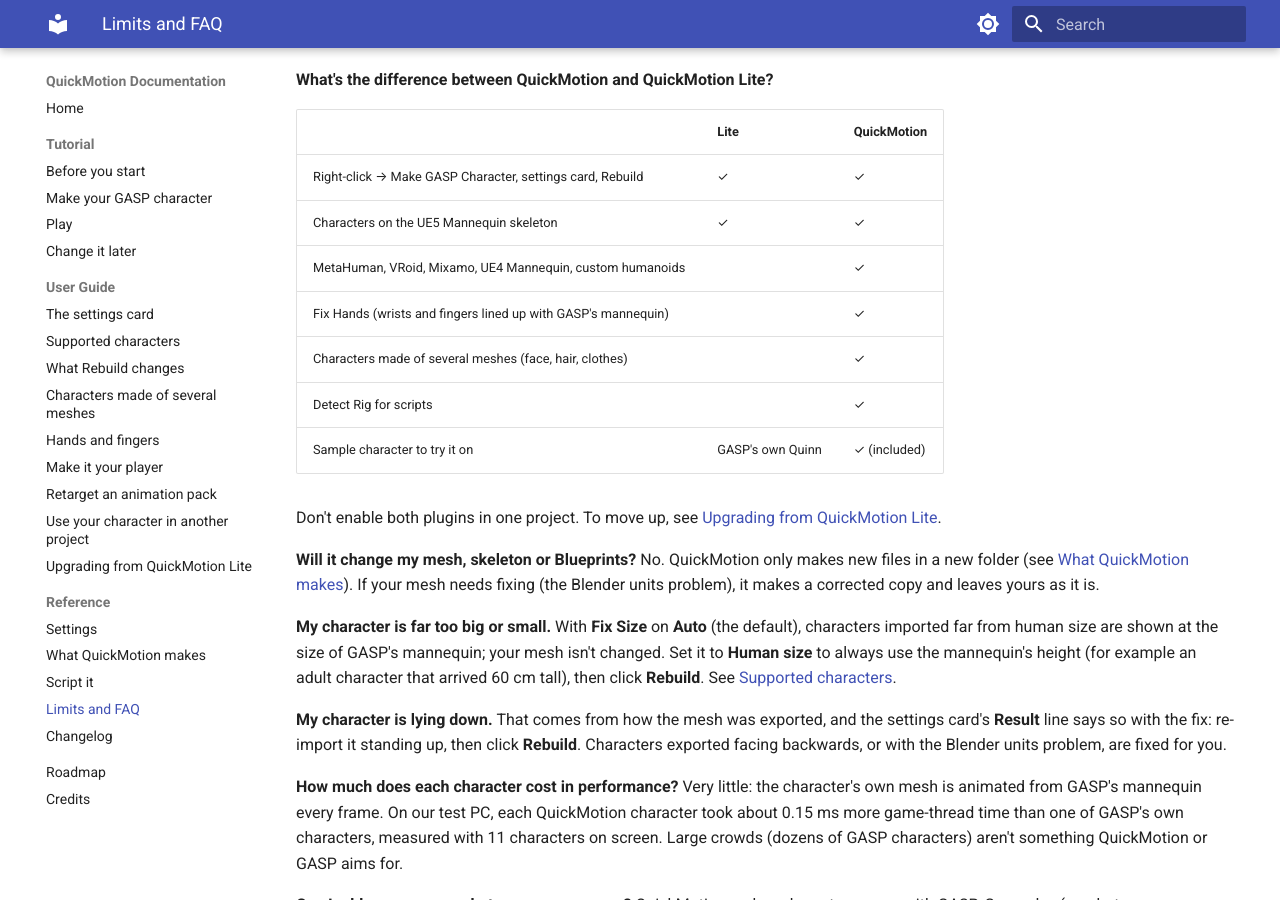
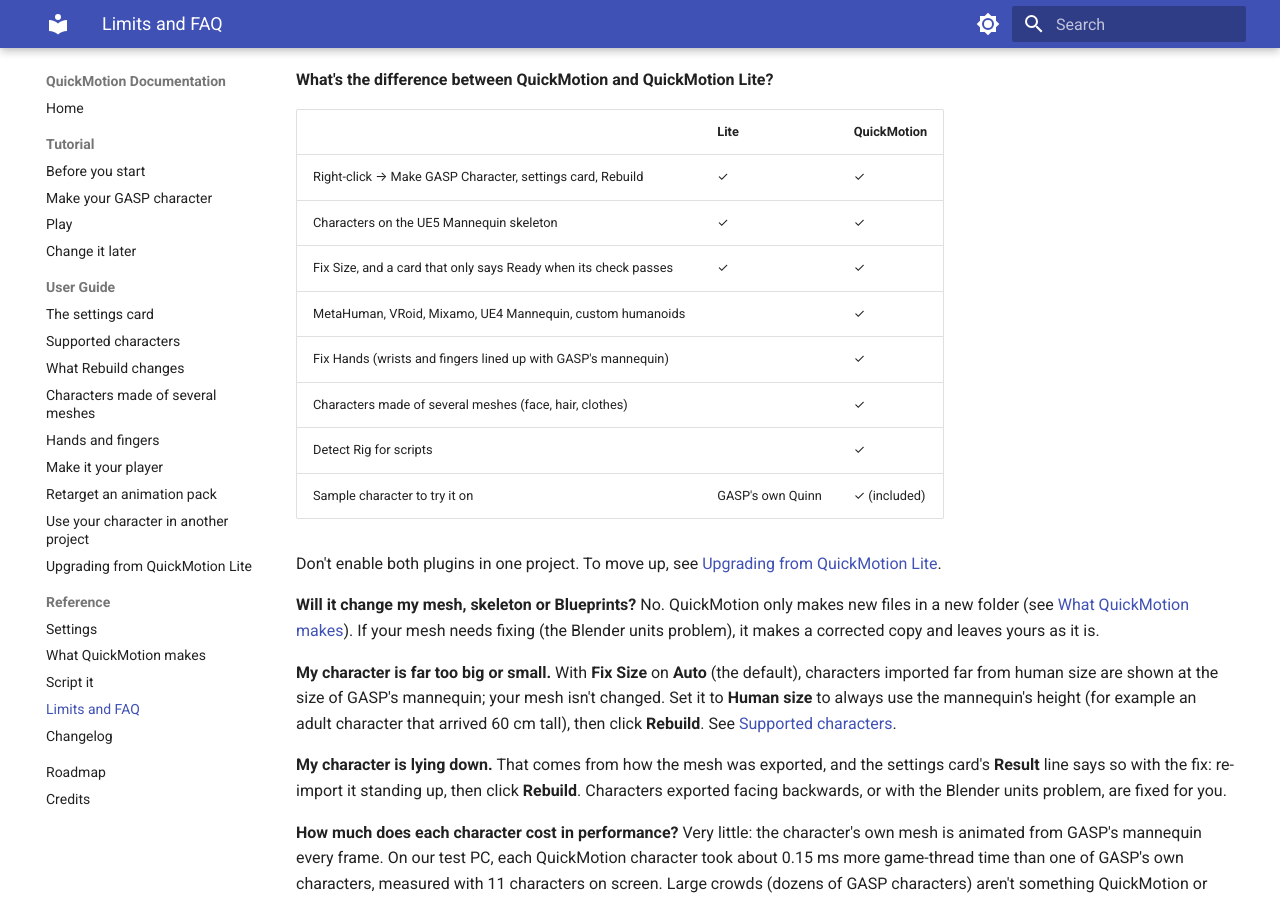
Before and after one commit to QuickSystemsTeam/QuickMotion, an MkDocs documentation site: the page built from docs/reference/limits-and-faq.md, in a window 1280 px wide and 900 px high, scrolled down 365 px. Built offline with MkDocs 1.6.1 and Material for MkDocs 9.7.7, drawn with Linux system fonts in a browser that asks for light colours.

Commit message:
Lite comparison: Fix Size and the build check in both

```diff
--- a/docs/reference/limits-and-faq.md
+++ b/docs/reference/limits-and-faq.md
@@ -22,6 +22,7 @@ Quadrupeds, creatures with extra limbs and other non-humanoids don't work.
 |---|---|---|
 | Right-click → Make GASP Character, settings card, Rebuild | ✓ | ✓ |
 | Characters on the UE5 Mannequin skeleton | ✓ | ✓ |
+| Fix Size, and a card that only says Ready when its check passes | ✓ | ✓ |
 | MetaHuman, VRoid, Mixamo, UE4 Mannequin, custom humanoids | | ✓ |
 | Fix Hands (wrists and fingers lined up with GASP's mannequin) | | ✓ |
 | Characters made of several meshes (face, hair, clothes) | | ✓ |
```
